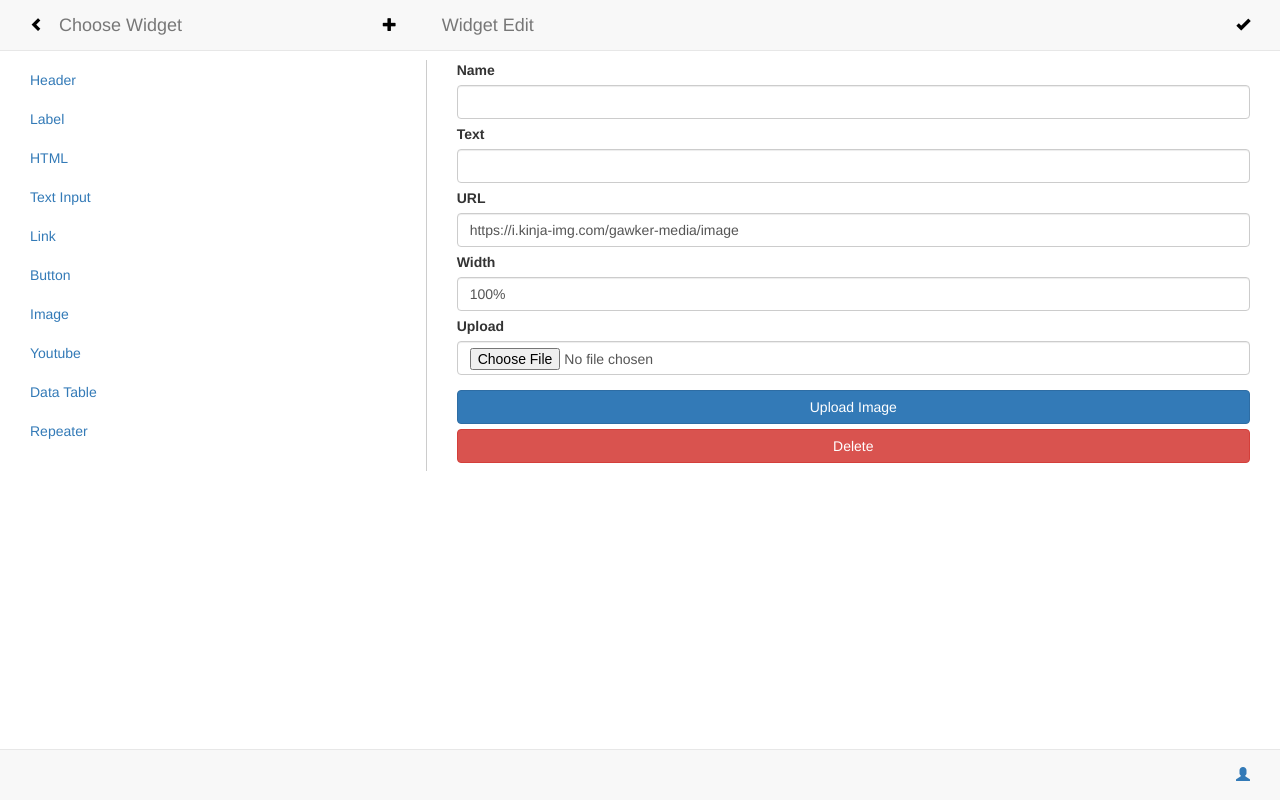
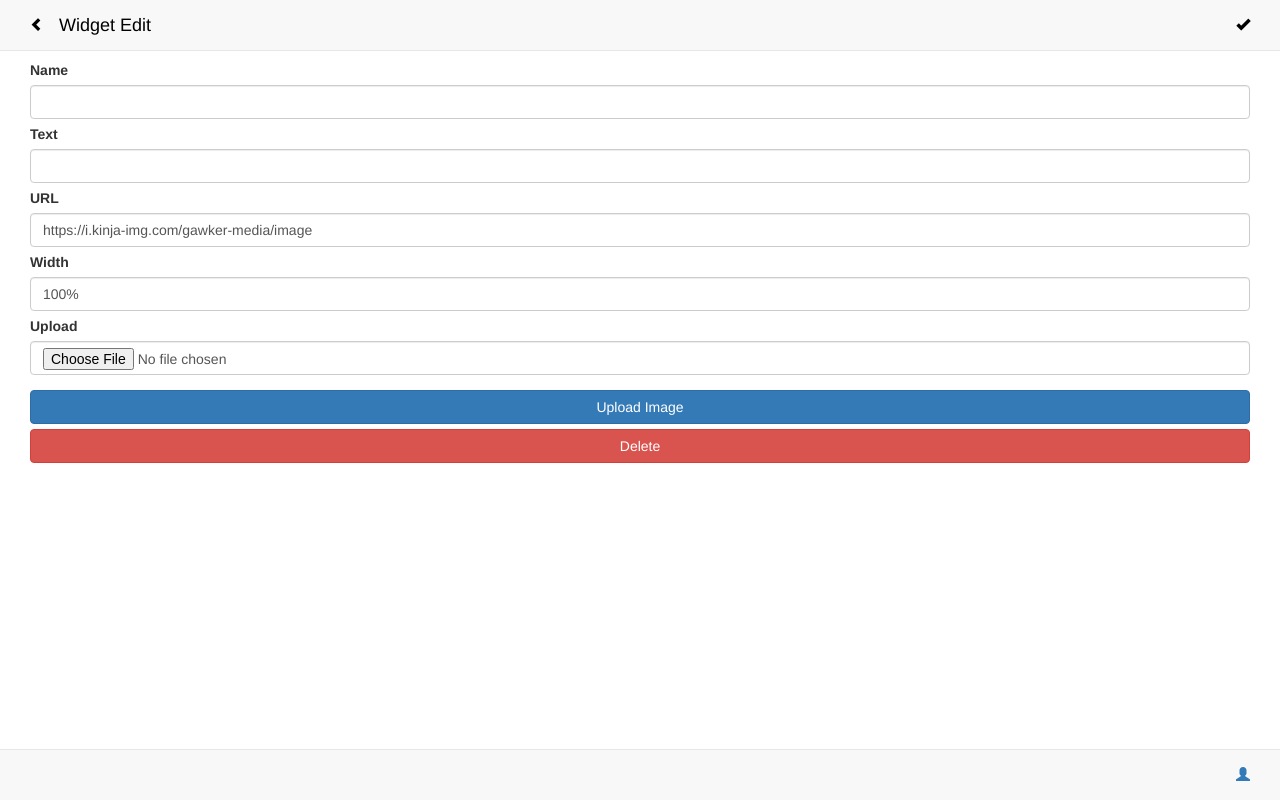
Before and after one commit to tusharguptacse/gupta-tushar-webdev, a website: page public/assignment/widget-image.html in a window 1280 px wide. Drawn offline with Linux system fonts and the light colour scheme.

Commit message:
Bug Fixes

```diff
--- a/public/assignment/css/styles.css
+++ b/public/assignment/css/styles.css
@@ -41,6 +41,7 @@ body {
 
 .vertical-line {
     border-right: 1px solid #cccccc;
+    height:100%;
 
 }
 
--- a/public/assignment/widget-image.html
+++ b/public/assignment/widget-image.html
@@ -11,102 +11,27 @@
 <body>
 
 <nav class="navbar navbar-default navbar-fixed-top">
-    <div class="row container-fluid">
-        <div class="col-sm-4 hidden-xs">
+    <div class="container-fluid">
+        <div class="navbar-text pull-right">
+            <a id="btext">
+                <span class="glyphicon glyphicon-ok"></span>
+            </a>
+        </div>
         <div class="navbar-text pull-left">
-                <a id="btext" href="widget-list.html">
+            <a id="btext">
                 <span class="glyphicon glyphicon-chevron-left"></span>
             </a>
         </div>
         <div class="navbar-header">
-                <a class="navbar-brand">
-                    Choose Widget
-                </a>
-            </div>
-            <div class="navbar-text pull-right">
-                <a id="btext" href="widget-list.html">
-                    <span class="glyphicon glyphicon-plus"></span>
-                </a>
-            </div>
-        </div>
-        <div class="col-sm-8">
-            <div class="navbar-text pull-left visible-xs-block">
-                <a id="btext" href="widget-list.html">
-                    <span class="glyphicon glyphicon-chevron-left"></span>
-                </a>
-            </div>
-            <div class="navbar-text pull-right">
-                <a  id="btext">
-                    <span class="glyphicon glyphicon-ok"></span>
-                </a>
-            </div>
-            <div class="navbar-header">
-                <a class="navbar-brand ">
+            <a  class="navbar-brand" href="#" id="btext">
                 Widget Edit
             </a>
         </div>
     </div>
-    </div>
 </nav>
 
-<div class="row container-fluid">
-    <div class="col-sm-4 hidden-xs vertical-line">
-        <ul class="list-group">
-            <li class="list-group-item borderless justify-content-between">
-                <a href="widget-heading.html" class="no-line-hover">
-                    Header
-                </a>
-            </li>
-            <li class="list-group-item borderless justify-content-between">
-                <a href="#" class="no-line-hover">
-                    Label
-                </a>
-            </li>
-            <li class="list-group-item borderless justify-content-between">
-                <a class="no-line-hover">
-                    HTML
-                </a>
-            </li>
-            <li class="list-group-item borderless justify-content-between">
-                <a href="#" class="no-line-hover">
-                    Text Input
-                </a>
-            </li>
-            <li class="list-group-item borderless justify-content-between">
-                <a href="#" class="no-line-hover">
-                    Link
-                </a>
-            </li>
-            <li class="list-group-item borderless justify-content-between">
-                <a href="#" class="no-line-hover">
-                    Button
-                </a>
-            </li>
-            <li class="list-group-item borderless justify-content-between">
-                <a href="widget-image.html" class="no-line-hover">
-                    Image
-                </a>
-            </li>
-            <li class="list-group-item borderless justify-content-between">
-                <a href="widget-youtube.html" class="no-line-hover">
-                    Youtube
-                </a>
-            </li>
-            <li class="list-group-item borderless justify-content-between">
-                <a href="#" class="no-line-hover">
-                    Data Table
-                </a>
-            </li>
-            <li class="list-group-item borderless justify-content-between">
-                <a href="#" class="no-line-hover">
-                    Repeater
-                </a>
-            </li>
-        </ul>
-    </div>
+<div class="container-fluid">
 
-
-    <div class="col-sm-8">
         <div class="container-fluid">
             <div class="form-group">
                 <label>Name</label>
@@ -130,8 +55,6 @@
         </div>
     </div>
 
-</div>
-
 
 <nav class="navbar navbar-default navbar-fixed-bottom">
     <div class="container-fluid">
```
Also changed, not shown: public/assignment/widget-heading.html (+66 -84 lines). Lines whose indentation alone changed are shown as unchanged.
